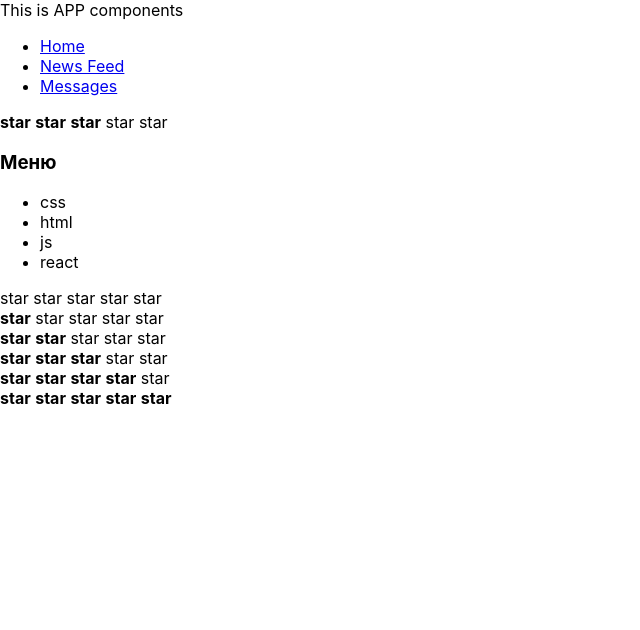
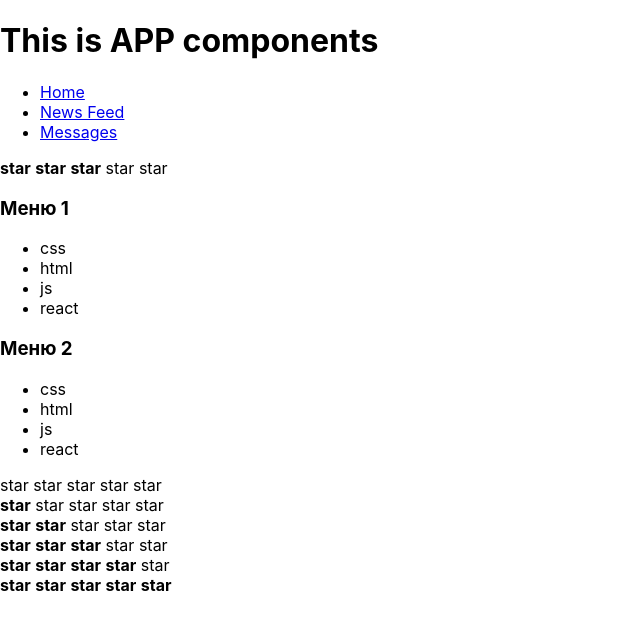
Before and after one commit to vadytih/it-incubator, a React (Create React App) app in the folder projects/01-first-project /react-kabzda-1-ts/: page / in a window 1280 px wide. Shown: the top 630 px of the page, without its empty margins (0-640 px from the left). Built offline with nearby package versions, Linux system fonts and the light colour scheme.

Commit message:
ДЗ видео (03 - React кабзда как подробно props)

```diff
--- a/projects/01-first-project /react-kabzda-1-ts/src/App.tsx
+++ b/projects/01-first-project /react-kabzda-1-ts/src/App.tsx
@@ -5,22 +5,26 @@ import Accordion from "./components/Accordion/Accordion";
 import Rating from "./components/Rating/Rating";
 
 
-function AppTitle () {
-    console.log("AppTitle - компанент отрисован")
+function PageTitle(props: any) {
+    console.log("PageTitle - компанент отрисован")
     return (
-        <>This is APP components</>
+        <h1>
+            {props.title}
+        </h1>
     )
 }
 
-const App = () => {
+const App = () =>
+{
     console.log("App - компанент отрисован")
     return (
         <>
-            <AppTitle/>
+            <PageTitle title={"This is APP components"}/>
             <div>
                 <Header/>
                 <Rating value={3}/>
-                <Accordion/>
+                <Accordion title={"Меню 1"}/>
+                <Accordion title={"Меню 2"}/>
                 <Rating value={0}/>
                 <Rating value={1}/>
                 <Rating value={2}/>
--- a/projects/01-first-project /react-kabzda-1-ts/src/components/Accordion/Accordion.tsx
+++ b/projects/01-first-project /react-kabzda-1-ts/src/components/Accordion/Accordion.tsx
@@ -1,10 +1,10 @@
 import React from "react";
 
 
-function AccordionTitle () {
+function AccordionTitle (props: any) {
     console.log("AccordionTitle - компанент отрисован")
     return (
-        <h3>Меню</h3>
+        <h3>{props.title}</h3>
     )
 }
 
@@ -22,11 +22,11 @@ function AccordionBody () {
 }
 
 
-const Accordion = () => {
+function Accordion (props: any){
     console.log("Accordion - компанент отрисован")
     return (
         <div>
-            <AccordionTitle/>
+            <AccordionTitle title={props.title}/>
             <AccordionBody/>
         </div>
     )
```
